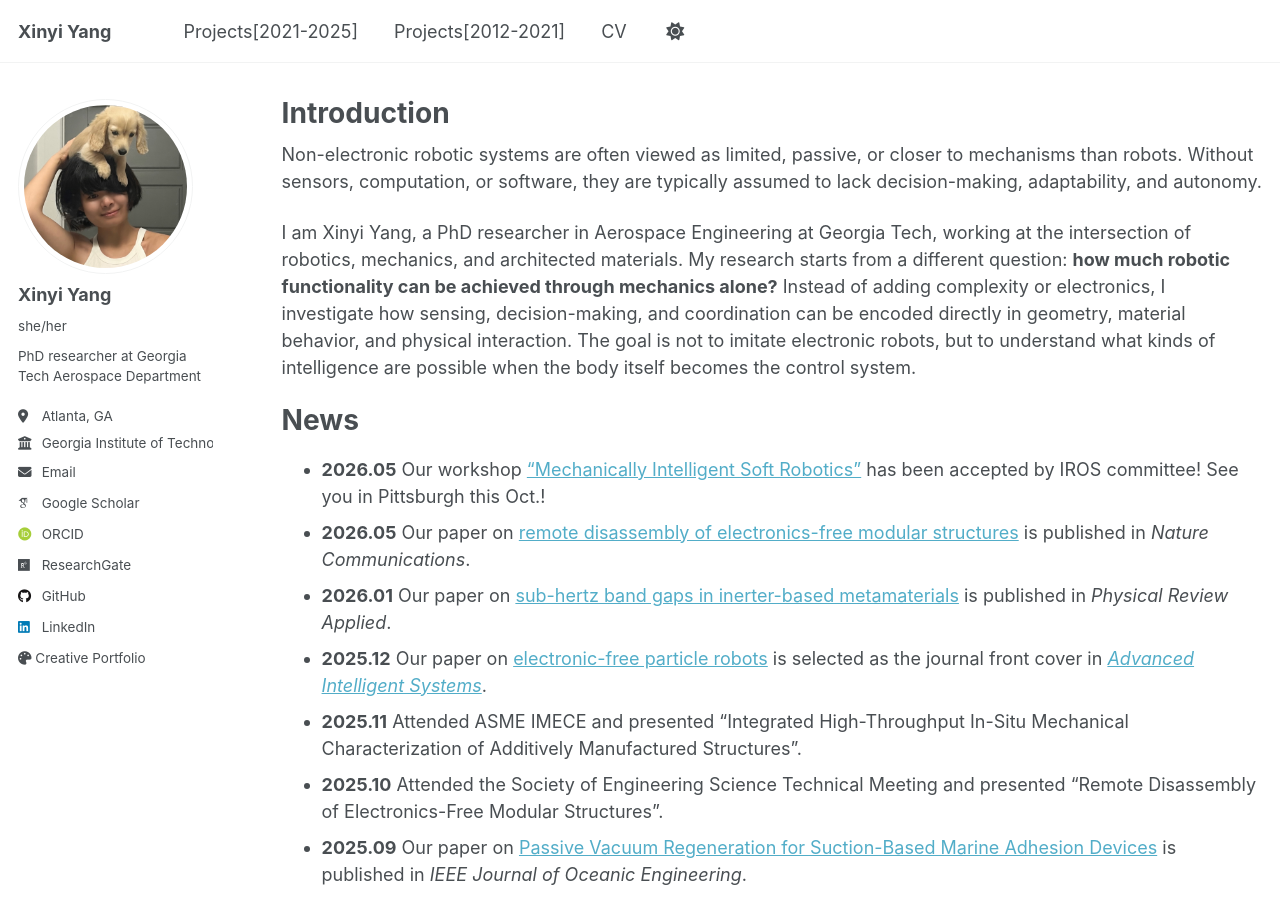
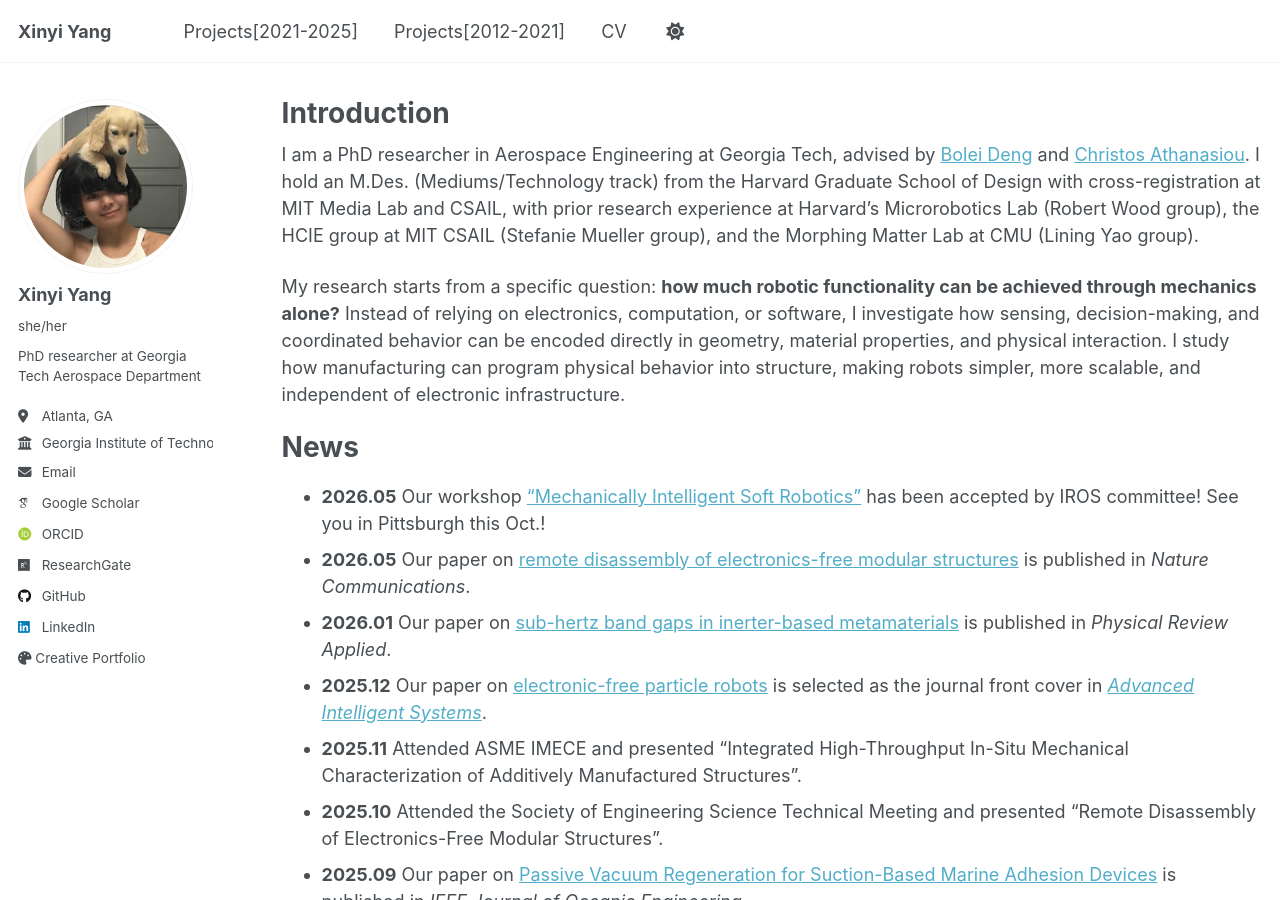
Before and after one commit to XinyiYang0/xinyiyang0.github.io, a Jekyll site: the page built from _pages/about.md, in a window 1280 px wide and 900 px high. Built offline with Jekyll 4.4.1, drawn with Linux system fonts in a browser that asks for light colours; some web fonts are replaced; a script that is not in the unit is left out.

Commit message:
change intro

```diff
--- a/_pages/about.md
+++ b/_pages/about.md
@@ -7,9 +7,9 @@ redirect_from:
   - /about.html
 ---
 
-Non-electronic robotic systems are often viewed as limited, passive, or closer to mechanisms than robots. Without sensors, computation, or software, they are typically assumed to lack decision-making, adaptability, and autonomy.
+I am a PhD researcher in Aerospace Engineering at Georgia Tech, advised by [Bolei Deng](https://boleideng.com/) and [Christos Athanasiou](https://ae.gatech.edu/directory/person/christos-e-athanasiou). I hold an M.Des. (Mediums/Technology track) from the Harvard Graduate School of Design with cross-registration at MIT Media Lab and CSAIL, with prior research experience at Harvard's Microrobotics Lab (Robert Wood group), the HCIE group at MIT CSAIL (Stefanie Mueller group), and the Morphing Matter Lab at CMU (Lining Yao group).
 
-I am Xinyi Yang, a PhD researcher in Aerospace Engineering at Georgia Tech, working at the intersection of robotics, mechanics, and architected materials. My research starts from a different question: **how much robotic functionality can be achieved through mechanics alone?** Instead of adding complexity or electronics, I investigate how sensing, decision-making, and coordination can be encoded directly in geometry, material behavior, and physical interaction. The goal is not to imitate electronic robots, but to understand what kinds of intelligence are possible when the body itself becomes the control system.
+My research starts from a specific question: **how much robotic functionality can be achieved through mechanics alone?** Instead of relying on electronics, computation, or software, I investigate how sensing, decision-making, and coordinated behavior can be encoded directly in geometry, material properties, and physical interaction. I study how manufacturing can program physical behavior into structure, making robots simpler, more scalable, and independent of electronic infrastructure.
 
 News
 ======
```
